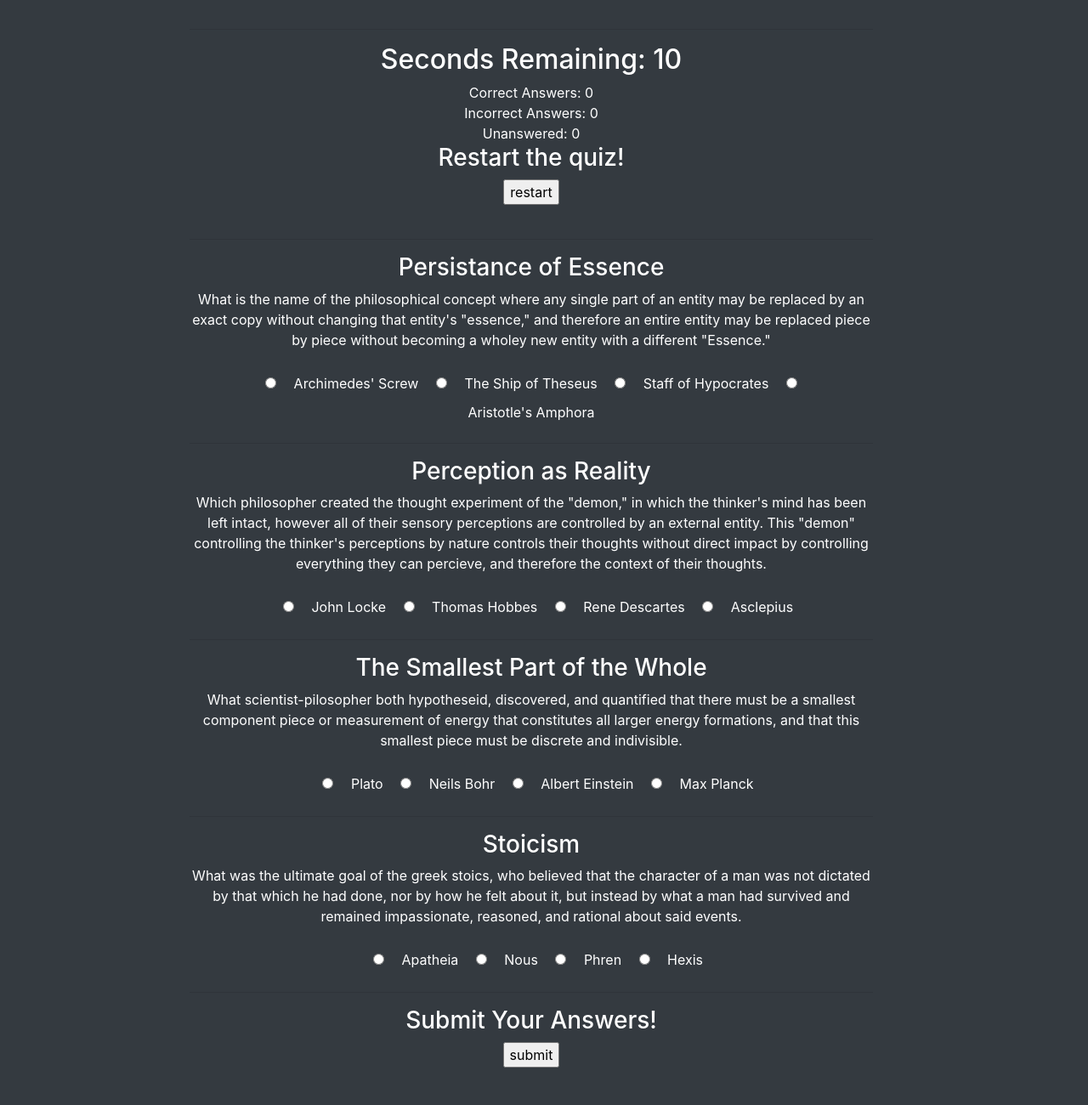
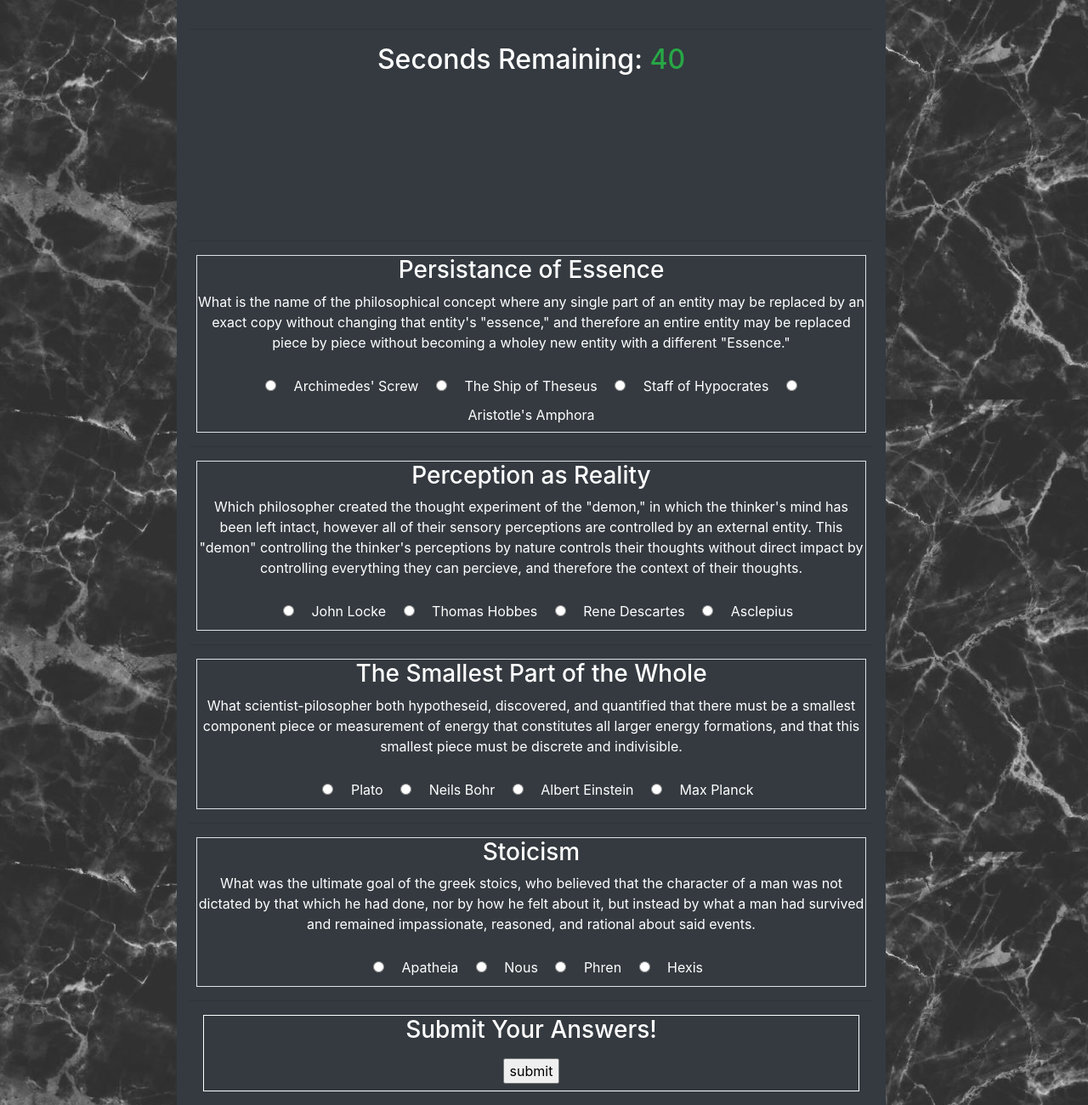
Before and after one commit to eawest2/TriviaGame, a plain HTML site: page index.html in a window 1280 px wide. Shown: the part 62-1362 px from the top of the page at 85% size. Before the commit the page ends 1318 px from the top, so only its background shows below. Drawn offline with nearby package versions, Linux system fonts and the light colour scheme.

Commit message:
update for Maria to look at

```diff
--- a/assets/css/style.css
+++ b/assets/css/style.css
@@ -0,0 +1,5 @@
+.panel {
+    background-image: url("../images/background.jpg");
+    z-index: 0;
+    width: 100%;
+}
--- a/assets/javascript/game.js
+++ b/assets/javascript/game.js
@@ -1,6 +1,6 @@
 //Declare Global Variables
     //time tracker
-    var time = 15
+    var time = 45
     //Working answers array
     var currentAnswers = [0,0,0,0]
     //Correct answers array
@@ -16,7 +16,7 @@
 
 //Function Logic
 
-    //reset after time over-
+    //reset after time over
     function reset () {
         //release time timer
         clearInterval(timeClock);
@@ -46,6 +46,9 @@
 
     //Upon press of the start button-
     function start (){
+        document.getElementById("answerStorage").style.visibility = "hidden";
+        document.getElementById("questionStorage").style.visibility = "visible";
+
         timeClock = setInterval(function(){
             time--
             //write displayTime to HTML
@@ -103,6 +106,12 @@
         $("#incorrectAns").html(incorrectNum);
         $("#unAns").html(unansweredNum);
 
+        document.getElementById("answerStorage").style.visibility = "visible";
+        document.getElementById("questionStorage").style.visibility = "hidden";
+
+        $(document).ready(function(){
+            $(this).scrollTop(0);
+        });
 
 
         //set time to 30
--- a/index.html
+++ b/index.html
@@ -11,34 +11,35 @@
         <script src="https://cdnjs.cloudflare.com/ajax/libs/jquery/3.2.1/jquery.min.js"></script>
     </head>
 
-    <body class = "bg-dark text-white">
+    <body class = "bg-dark text-white panel">
 
         <container class = "container row col-12">
             <div class = "col-2"></div>
-            <section class = "text-center col-8">
+            <section class = "text-center col-8 bg-dark" id = "mainPanel">
                 <h1>Eric's Philosophical Trivia!</h1>
                 <br>
                 <hr>
                 <!-- This is where the timer is tracked -->
                 <section>
-                    <h2> Seconds Remaining: <span id= "timer">45</span></h2>
+                    <h2> Seconds Remaining: <span class = "text-success" id= "timer">45</span></h2>
                 </section>
                 <!-- Answer totals appear here. -->
+                <div id= "answerStorage">
                     <section id = "results">
                         <div> Correct Answers: <span id = "correctAns">0</span> </div>
                         <div> Incorrect Answers: <span id = "incorrectAns">0</span> </div>
                         <div> Unanswered: <span id = "unAns">0</span> </div>
                     </section>
                     <!-- Restart button -->
-                <section>
+                    <section class = "m-2 border border-white">
                             <h3>Restart the quiz!</h3>
-                        <input type="button" id = "restart" value = "restart">
+                            <input class = "m-2" type="button" id = "restart" value = "restart">
                         </section>
-                <br>
+                </div>
                 <hr>
-                <div class = "questions">
+                <div id= "questionStorage">
                 <!-- Question 1 -->
-                    <section>
+                    <section class  = "m-2 border">
                         <h3>Persistance of Essence</h3>
                         <p> What is the name of the philosophical concept where any single part of an entity may be replaced
                             by an exact copy without changing that entity's "essence," and therefore an entire entity may
@@ -55,7 +56,7 @@
                     <hr>
 
                     <!-- Question 2 -->
-                    <section>
+                    <section class  = "m-2 border">
                             <h3>Perception as Reality</h3>
                             <p>Which philosopher created the thought experiment of the "demon," in which the thinker's
                                 mind has been left intact, however all of their sensory perceptions are controlled by an
@@ -75,7 +76,7 @@
                     <hr>
 
                     <!-- Question 3 -->
-                    <section>
+                    <section class  = "m-2 border">
                             <H3>The Smallest Part of the Whole</H3>
                             <p>What scientist-pilosopher both hypotheseid, discovered, and quantified that there must be a smallest
                                 component piece or measurement of energy that constitutes all larger energy formations,
@@ -94,7 +95,7 @@
 
 
                     <!-- Question 4 -->
-                    <section>
+                    <section class  = "m-2 border">
                             <h3>Stoicism</h3>
                             <p> What was the ultimate goal of the greek stoics, who believed that the character
                                 of a man was not dictated by that which he had done, nor by how he felt about it,
@@ -113,9 +114,9 @@
                     <hr>
 
                 <!-- Submit button -->
-                <section>
+                <section class= "m-3 border border-white">
                     <h3>Submit Your Answers!</h3>
-                    <input type="button" id = "submit" value = "submit">
+                    <input class = "m-2" type="button" id = "submit" value = "submit">
                 </section>
             </div>
 
```
Also changed, not shown: assets/images/background.jpg (added). Lines whose indentation alone changed are shown as unchanged.
